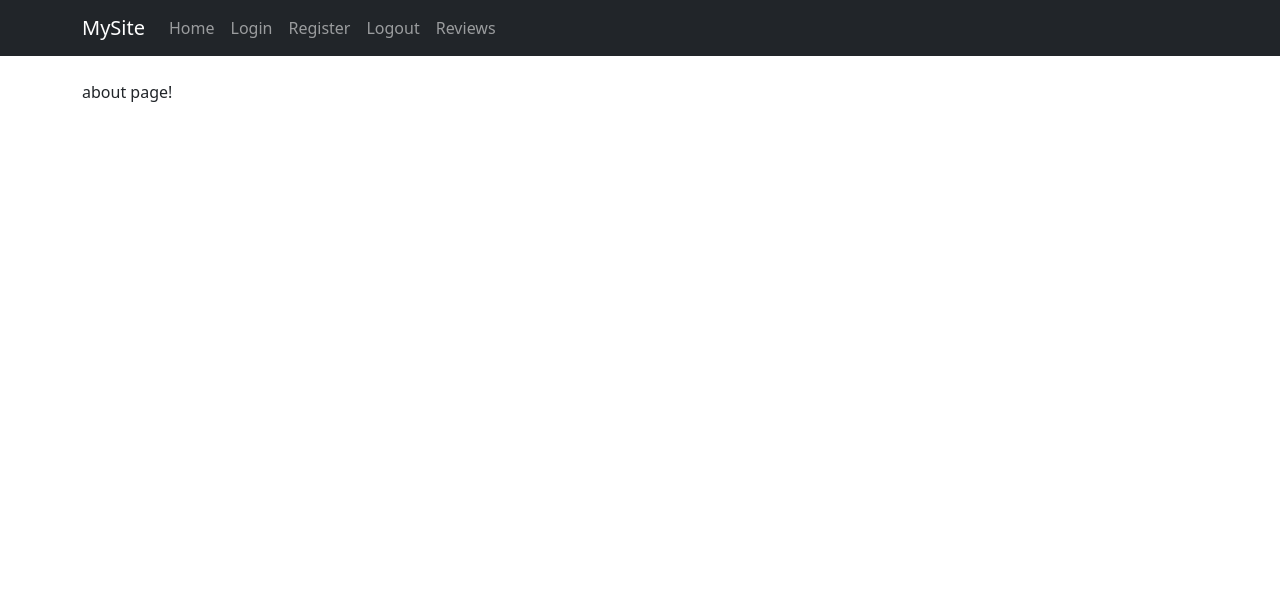
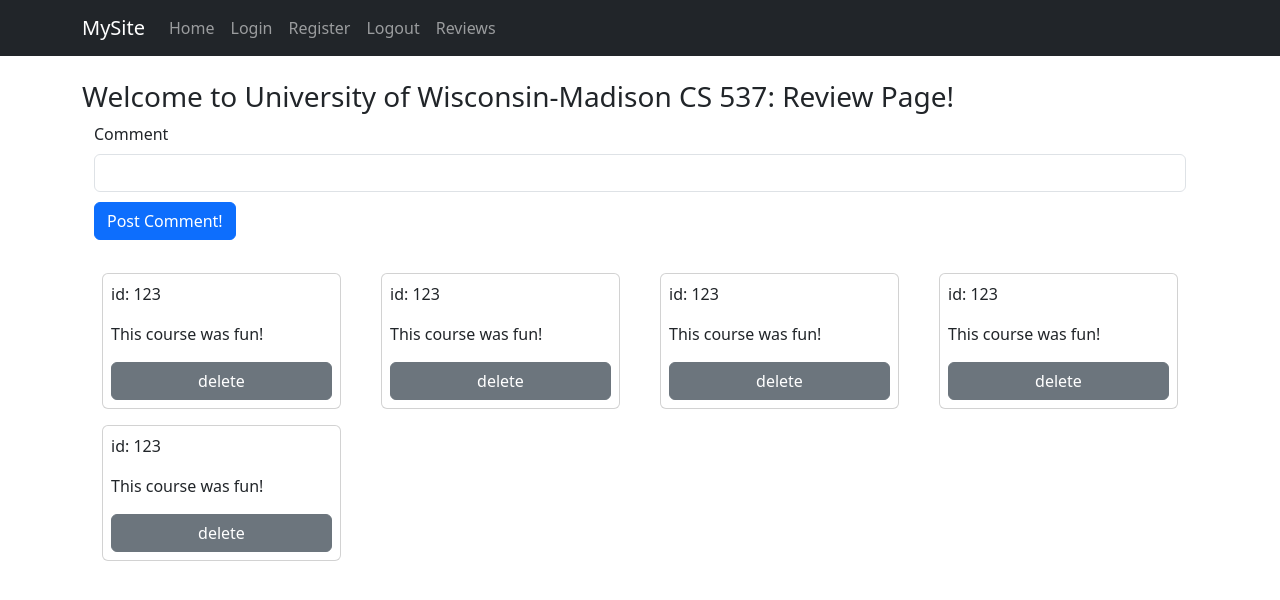
Before and after one commit to dbalstjr16/CourseReview_PERN_webdev, a React (Vite) app in the folder my-fullstack-app/client/: page /reviews/reviewPage in a window 1280 px wide. Shown: the top 600 px of the page. Built offline with nearby package versions, Linux system fonts and the light colour scheme.

Commit message:
created basic structure of how user will interact on client side

```diff
--- a/my-fullstack-app/client/src/components/Reviews.tsx
+++ b/my-fullstack-app/client/src/components/Reviews.tsx
@@ -1,9 +1,22 @@
+import { Form } from 'react-bootstrap';
+import SelectUniCourse from './ReviewsList/SelectUniCourse';
+
 function Reviews(props: any) {
 
     // guide the user to first search for university
     // https://github.com/Hipo/university-domains-list-api
     // pagination only so that only few appear
-    return <>Reviews page</>;
+    return <>
+        <h3>Search For University and Coursename</h3>
+        <Form.Label>University Name</Form.Label>
+        <Form.Control></Form.Control>
+        <Form.Label>Course Name</Form.Label>
+        <Form.Control></Form.Control>
+
+        <SelectUniCourse></SelectUniCourse>
+    </>;
 }
 
+//based on search result, if user clicks on the link, go to that link and load that new component
+
 export default Reviews;
--- /dev/null
+++ b/my-fullstack-app/client/src/components/ReviewsList/ReviewMessage.tsx
@@ -0,0 +1,11 @@
+import { Card, Button } from 'react-bootstrap';
+
+function ReviewMessage() {
+    return <Card style={{ margin: "0.5rem", padding: "0.5rem" }}>
+        <p>id: 123</p>
+        <p>This course was fun!</p>
+        <Button variant="secondary">delete</Button>
+    </Card>;
+};
+
+export default ReviewMessage;
--- /dev/null
+++ b/my-fullstack-app/client/src/components/ReviewsList/ReviewPage.tsx
@@ -0,0 +1,26 @@
+import { Container, Button, Row, Col, Form } from 'react-bootstrap';
+import ReviewMessage from './ReviewMessage';
+
+function ReviewPage() {
+    return <>
+        <h3>Welcome to University of Wisconsin-Madison CS 537: Review Page!</h3>
+
+        <Container>
+            <Form.Label>Comment</Form.Label>
+            <Form.Control></Form.Control>
+            <Button style={{marginTop: 10}}>Post Comment!</Button>
+        </Container>
+
+        <Container fluid style={{marginTop: 25}}>
+            <Row>
+                <Col sm={12} md={6} lg={3}><ReviewMessage /></Col>
+                <Col sm={12} md={6} lg={3}><ReviewMessage /></Col>
+                <Col sm={12} md={6} lg={3}><ReviewMessage /></Col>
+                <Col sm={12} md={6} lg={3}><ReviewMessage /></Col>
+                <Col sm={12} md={6} lg={3}><ReviewMessage /></Col>
+            </Row>
+        </Container>
+    </>;
+}
+
+export default ReviewPage;
--- /dev/null
+++ b/my-fullstack-app/client/src/components/ReviewsList/SelectUniCourse.tsx
@@ -0,0 +1,21 @@
+import { Container, Row, Col } from 'react-bootstrap';
+
+function SelectUniCourse() {
+
+    // instead of href, i should probably use useNavigate to handle requests
+    // or call <SelectCourse name={universityname} />
+    return <>
+        <h4 style={{marginTop: 25}}>Search Result</h4>
+
+        <ul>
+            <li><a href="http://localhost:5173/reviews/reviewPage">University of Wisconsin-Madison: CS 537</a></li>
+            <li>University of Wisconsin-Madison: CS 577</li>
+            <li>University of Wisconsin-Madison: CS 540</li>
+        </ul>
+    </>;
+}
+
+// we will generate course list based on data so it won't be big problem
+// pass down or send value of university name to search in database!!!!
+
+export default SelectUniCourse;
--- a/my-fullstack-app/client/src/structural/Layout.tsx
+++ b/my-fullstack-app/client/src/structural/Layout.tsx
@@ -10,7 +10,7 @@
 
     return (
         <div>
-        <Navbar bg="dark" variant="dark" expand="lg" fixed="top" expanded={expanded} onToggle={(val) => setExpanded(val)}>
+        <Navbar bg="dark" variant="dark" expand="md" fixed="top" expanded={expanded} onToggle={(val) => setExpanded(val)}>
             <Container>
             <Navbar.Brand as={Link} to="/" onClick={handleNavClick}>MySite</Navbar.Brand>
             <Navbar.Toggle aria-controls="main-navbar-nav" />
--- a/my-fullstack-app/client/src/structural/Routers.tsx
+++ b/my-fullstack-app/client/src/structural/Routers.tsx
@@ -5,6 +5,8 @@
 import Register from '../components/Register';
 import Logout from '../components/Logout';
 import Reviews from '../components/Reviews';
+import ReviewPage from '../components/ReviewsList/ReviewPage';
+
 
 function Routers() {
 
@@ -17,6 +19,8 @@
           <Route path="/register" element={<Register />}></Route>
           <Route path="/logout" element={<Logout />}></Route>
           <Route path="/reviews" element={<Reviews />}></Route>
+
+          <Route path="reviews/reviewPage" element={<ReviewPage />}></Route>
           <Route path="*" element={<AboutPage />} />
         </Route>
       </Routes>
```
